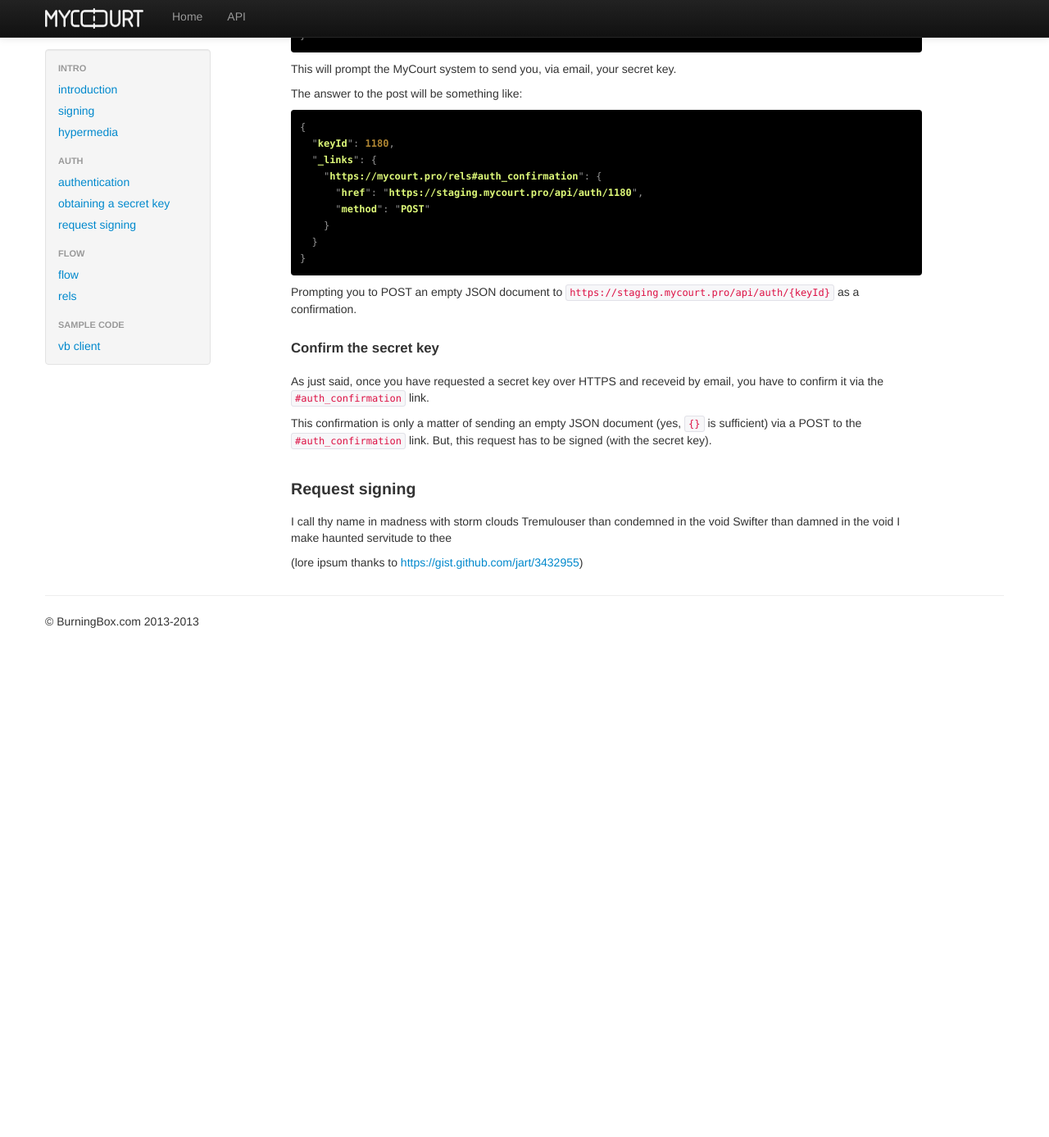
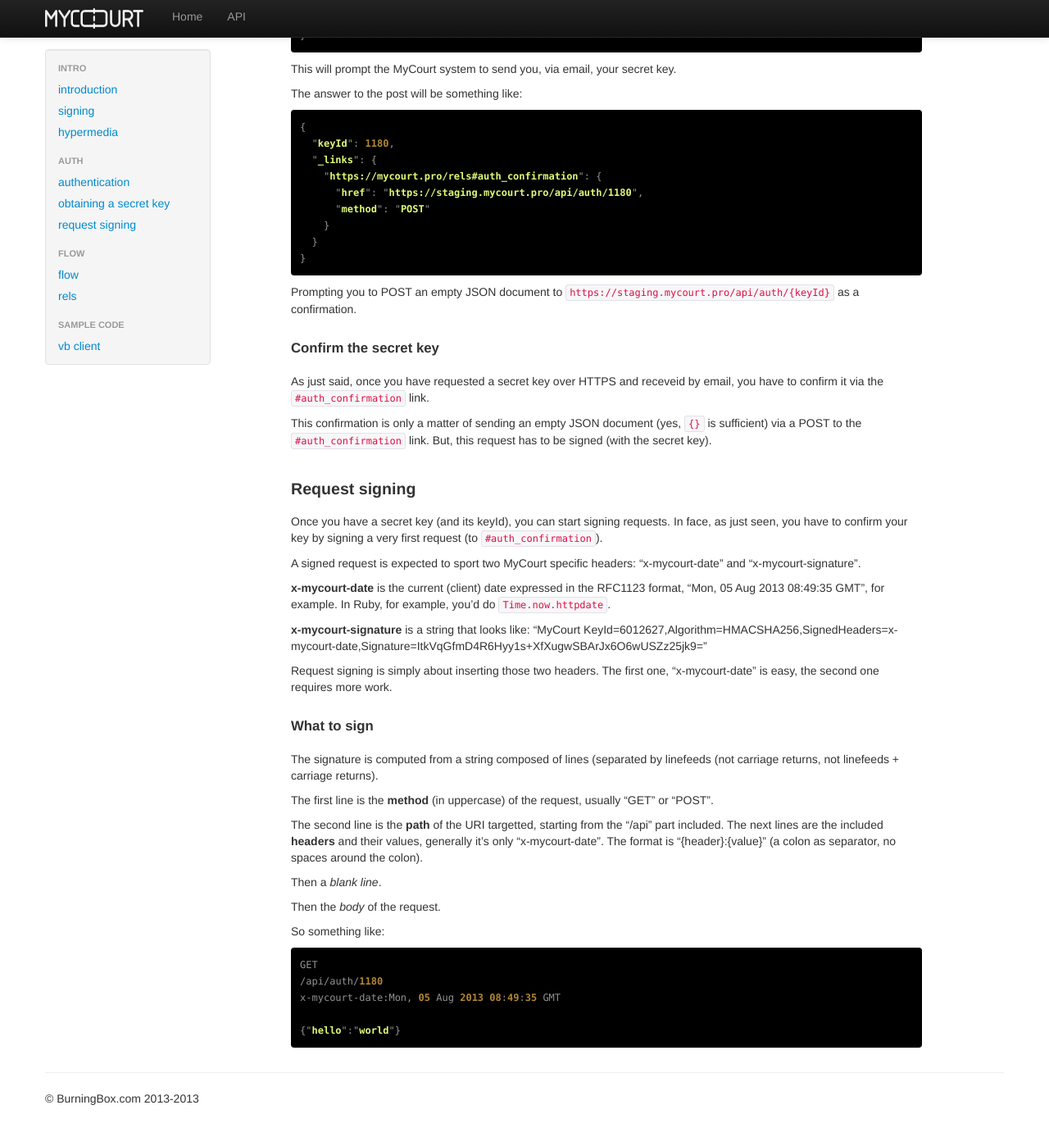
Before and after one commit to mycourtpro/mycourtpro.github.io, a Jekyll site: the page built from api/auth.md, in a window 1280 px wide and 1400 px high, scrolled down 1511 px. Shown: the top 1387 px of the window at 82% size. Built offline with Jekyll 4.4.1, drawn with Linux system fonts in a browser that asks for light colours; before the commit the page ends 2329 px from its top, so only the background shows below that.

Commit message:
write "what to sign"

````diff
--- a/api/auth.md
+++ b/api/auth.md
@@ -111,9 +111,34 @@ This confirmation is only a matter of sending an empty JSON document (yes, ```{}
 
 <h2 id="signing">Request signing</h2>
 
-I call thy name in madness with storm clouds
-Tremulouser than condemned in the void
-Swifter than damned in the void
-I make haunted servitude to thee
+Once you have a secret key (and its keyId), you can start signing requests. In face, as just seen, you have to confirm your key by signing a very first request (to ```#auth_confirmation```).
 
-(lore ipsum thanks to [https://gist.github.com/jart/3432955](https://gist.github.com/jart/3432955))
+A signed request is expected to sport two MyCourt specific headers: "x-mycourt-date" and "x-mycourt-signature".
+
+**x-mycourt-date** is the current (client) date expressed in the RFC1123 format, "Mon, 05 Aug 2013 08:49:35 GMT", for example. In Ruby, for example, you'd do ```Time.now.httpdate```.
+
+**x-mycourt-signature** is a string that looks like: "MyCourt KeyId=6012627,Algorithm=HMACSHA256,SignedHeaders=x-mycourt-date,Signature=ItkVqGfmD4R6Hyy1s+XfXugwSBArJx6O6wUSZz25jk9="
+
+Request signing is simply about inserting those two headers. The first one, "x-mycourt-date" is easy, the second one requires more work.
+
+<h3 id="what">What to sign</h3>
+
+The signature is computed from a string composed of lines (separated by linefeeds (not carriage returns, not linefeeds + carriage returns).
+
+The first line is the **method** (in uppercase) of the request, usually "GET" or "POST".
+
+The second line is the **path** of the URI targetted, starting from the "/api" part included. The next lines are the included **headers** and their values, generally it's only "x-mycourt-date". The format is "{header}:{value}" (a colon as separator, no spaces around the colon).
+
+Then a *blank line*.
+
+Then the *body* of the request.
+
+So something like:
+
+{% highlight js %}
+GET
+/api/auth/1180
+x-mycourt-date:Mon, 05 Aug 2013 08:49:35 GMT
+
+{"hello":"world"}
+{% endhighlight %}
````
